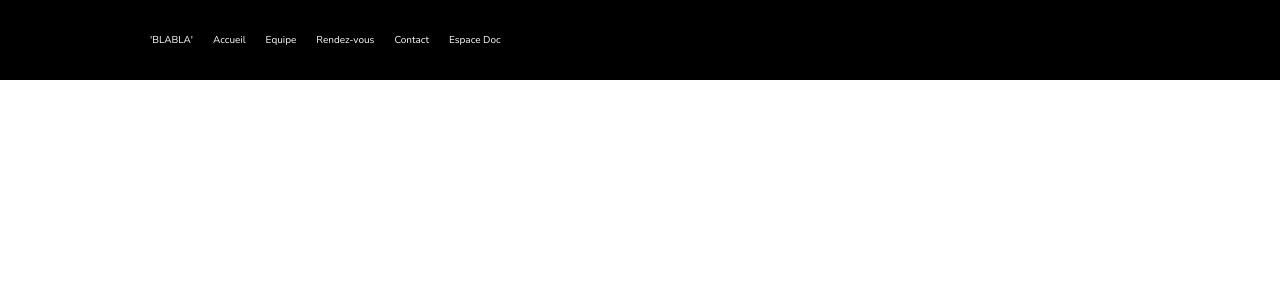
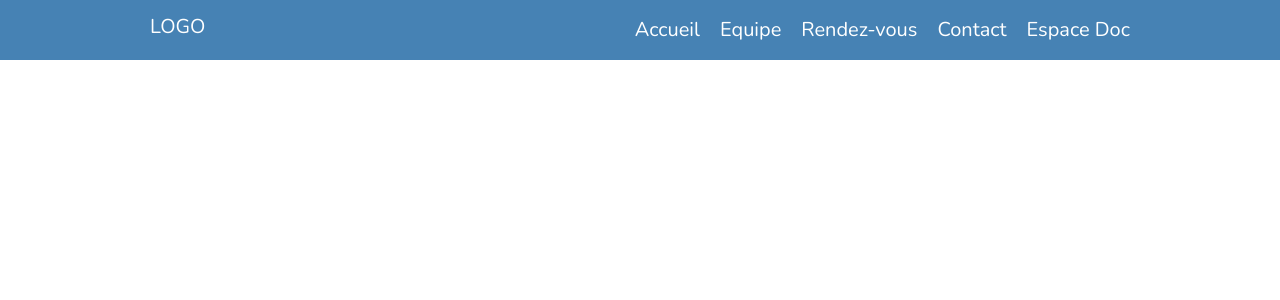
Before and after one commit to juliefino/Lamacomax, a Vue app in the folder lamacomax/frontend/: page / in a window 1280 px wide. Shown: the top 300 px of the page. Built offline with nearby package versions, Linux system fonts and the light colour scheme.

Commit message:
Modification Navbar (toujours pas fonctionnelle)

```diff
--- a/lamacomax/frontend/src/components/navbar/index.js
+++ b/lamacomax/frontend/src/components/navbar/index.js
@@ -1,31 +1,38 @@
 import React from 'react'
-import {Nav, NavLink, Bars, NavMenu} from "./navbar";
+import {Nav, NavLink, Bars, NavMenu, NavLogo} from "./navbar";
 
+// ROUTES LIEES AU TEXTE DE LA NAVBAR
 
 const Navbar = () => {
     return (
         <>
         <Nav>
-            <NavLink to='/accueil'>
-                'BLABLA'
-            </NavLink>
+            <NavLogo to='/accueil'>
+                LOGO
+            </NavLogo>
             <Bars />
+
             <NavMenu>
-                <NavLink to='/accueil' activeStyle={{color:'black'}}>
+                <NavLink to='/accueil' activestyle={{color:'black'}}>
                     Accueil
                 </NavLink>
-                <NavLink to='/equipe' activeStyle={{color:'black'}}>
+
+                <NavLink to='/equipe' activestyle={{color:'black'}}>
                     Equipe
                 </NavLink>
-                <NavLink to='/rdv' activeStyle={{color:'black'}}>
+
+                <NavLink to='/rdv' activestyle={{color:'black'}}>
                     Rendez-vous
                 </NavLink>
-                <NavLink to='/contact' activeStyle={{color:'black'}}>
+
+                <NavLink to='/contact' activestyle={{color:'black'}}>
                     Contact
                 </NavLink>
-                <NavLink to='/espacedoc' activeStyle={{color:'black'}}>
+
+                <NavLink to='/espacedoc' activestyle={{color:'black'}}>
                     Espace Doc
                 </NavLink>
+
             </NavMenu>
         </Nav>
         </>
--- a/lamacomax/frontend/src/components/navbar/navbar.js
+++ b/lamacomax/frontend/src/components/navbar/navbar.js
@@ -1,34 +1,43 @@
-import styled from 'styled-components'
-import { NavLink as Link } from "react-router-dom"
-import {FaBars} from 'react-icons/fa'
+import styled from 'styled-components';
+import { NavLink as Link } from "react-router-dom";
+import {FaBars} from 'react-icons/fa';
 
 export const Nav = styled.nav`
-    background: #000;
-    height: 80px;
+    background: #4682B4;
+    height: 60px;
     display: flex;
-    justify-content: flex-start;
-    padding: 0.5rem calc((100vw - 1000px)/2);
-    z-index: 10;
-`
+    justify-content: space-between;
+    padding: 0.2rem calc((100vw - 1000px)/2);
+    z-index: 1;
+`;
+
+export const NavLogo = styled(Link)`
+    cursor: pointer;
+    color: #fff;
+    font-size: 2rem;
+    text-decoration: none;
+    margin-left : 1rem;
+    margin-top : 1rem;
+`;
 
 export const NavLink = styled(Link)`
-    color : #fff;
+    color : white;
+    font-size : 2rem;
     display : flex;
     align-items: center;
     text-decoration: none;
     padding: 0 1rem;
-    height 100%;
+    height: 100%;
     cursor: pointer;
 
     &.active {
-    color : #b1e6ba;
+    color : #ADD8E6;
     }
-`
+`;
 
 export const Bars = styled(FaBars)`
     display: none;
-    color: #fff;
-
+    color: white;
     @media screen and (max-width: 768px) {
         display: block;
         position: absolute;
@@ -38,7 +47,7 @@ export const Bars = styled(FaBars)`
         font-size: 1.8rem;
         cursor: pointer;
     }
-`
+`;
 
 export const NavMenu = styled.div`
     display: flex;
@@ -47,41 +56,10 @@ export const NavMenu = styled.div`
 
     /*margin-right: 24px;*/
 
-    width: 100vw
-    white-space: nowrap;
-
+    /*width: 100vw*/
+    /*white-space: nowrap;*/
 
     @media screen and (max-width: 768px) {
         display: none;
     }
-`
-
-export const NavBtn = styled.nav`
-    display: flex;
-    align-items: center;
-    margin-right: 24px;
-    justify-content: flex-end;
-    width: 10vw
-
-    @media screen and (max-width: 768px) {
-        display: none;
-    }
-`
-
-export const NavBtnLink = styled(Link)`
-    border-radius: 4px;
-    background: #256c1;
-    padding: 10px 22px;
-    color: #fff;
-    border: none;
-    outline: none;
-    cursor: pointer;
-    transition: all 0.2s ease-in-out;
-    text-decoration: none;
-
-    &:hover{
-    transition: all 0.2s ease-in-out;
-    background: #fff;
-    color: #010606;
-    }
-`
+`;
```
